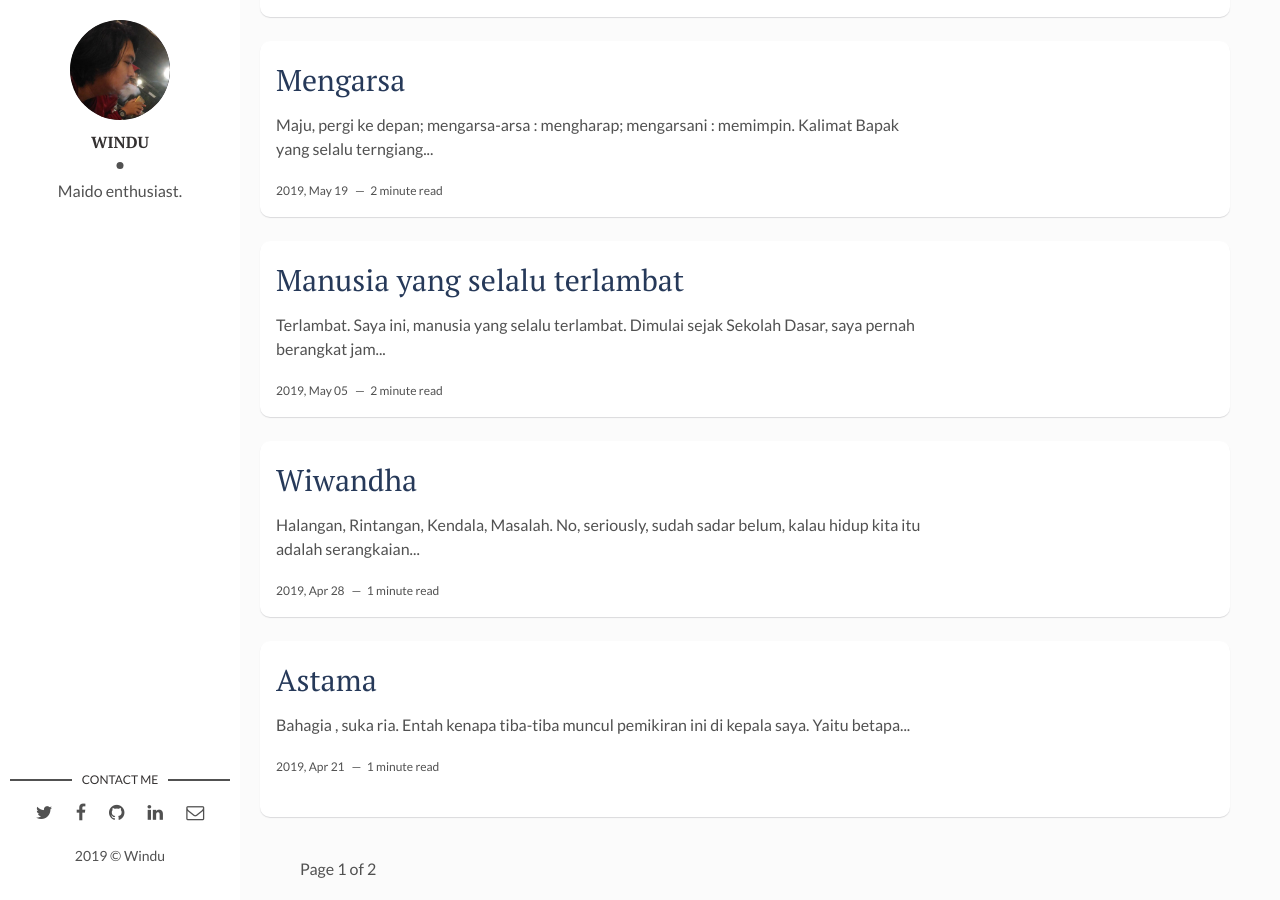
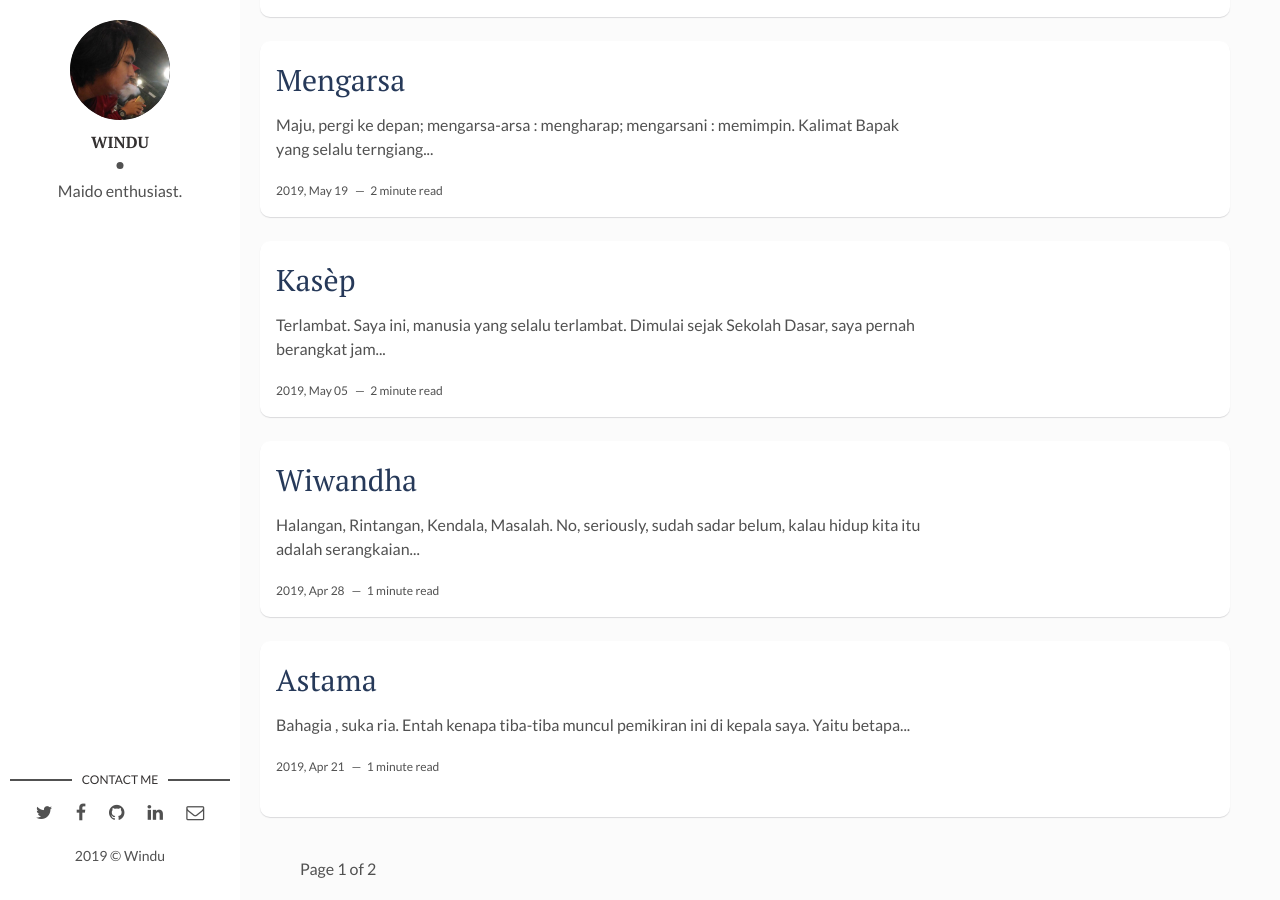
Before and after one commit to windusasongko/windusasongko.github.io, a Jekyll site: the page built from index.html, in a window 1280 px wide and 900 px high, scrolled down 779 px. Built offline with Jekyll 4.4.1, drawn with Linux system fonts in a browser that asks for light colours; the list of posts is cut into pages by our own code.

Commit message:
Update 2019-05-05-kasèp.markdown

```diff
--- a/_posts/2019-05-05-kasèp.markdown
+++ b/_posts/2019-05-05-kasèp.markdown
@@ -1,6 +1,6 @@
 ---
 layout: post
-title: Manusia yang selalu terlambat
+title: Kasèp
 date: 2019-05-05 20:20:00 +0700
 description: # Add post description (optional)
 img:
```
